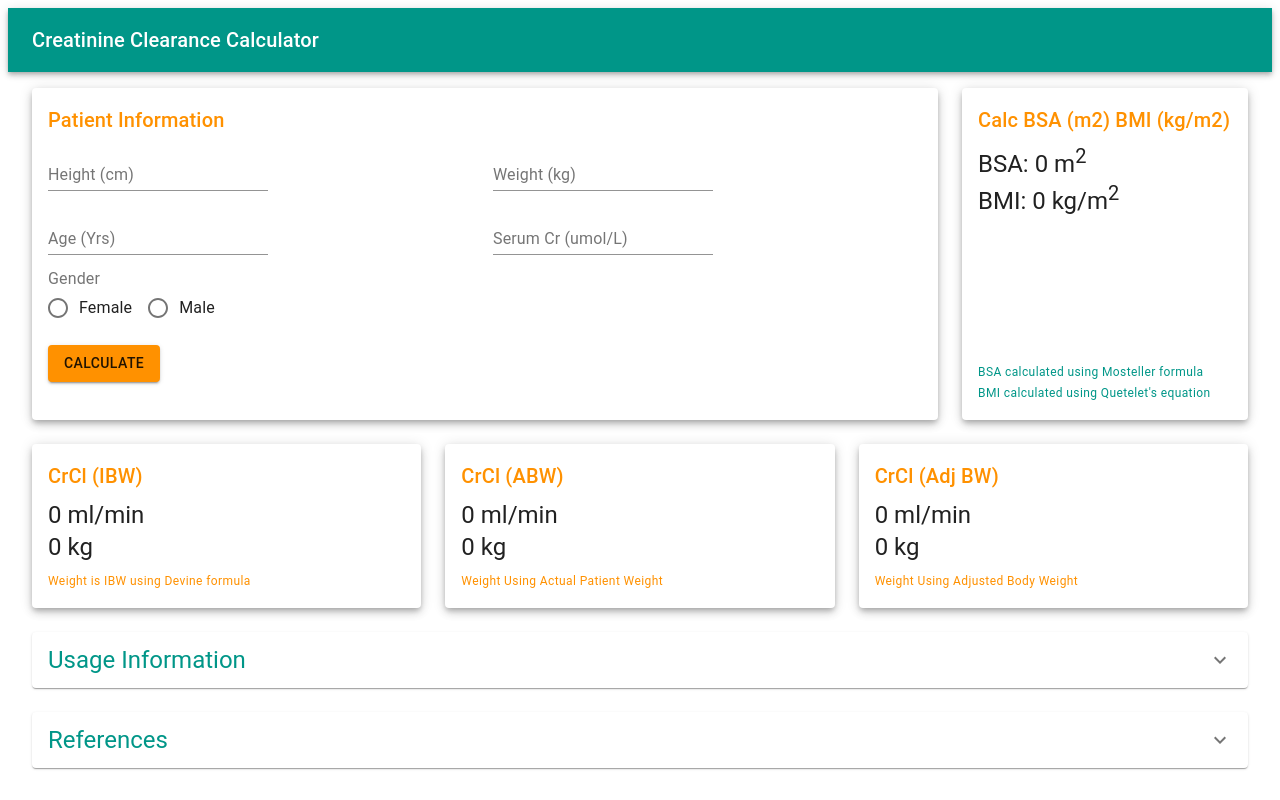
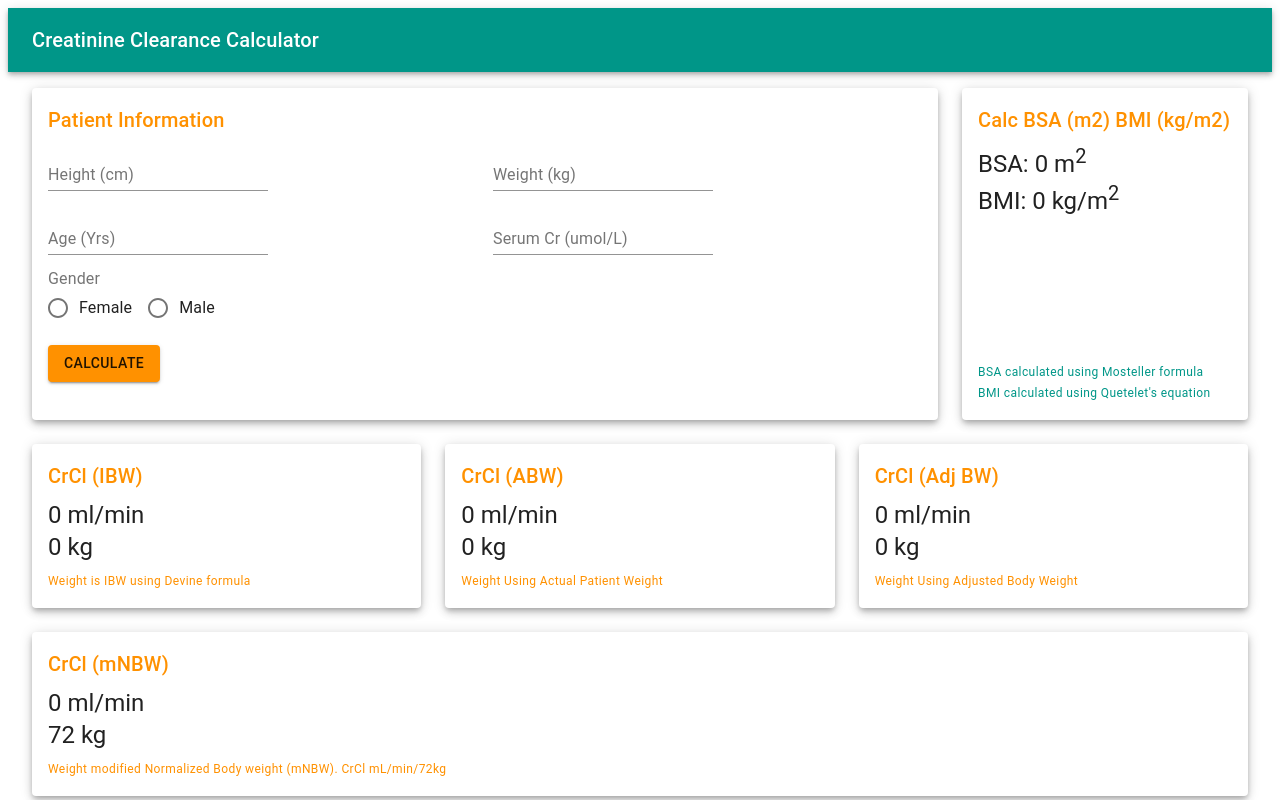
Before and after one commit to cricard7/CrClCalc, a React (Create React App) app: page / in a window 1280 px wide. Shown: the top 800 px of the page. Built offline with nearby package versions, Linux system fonts and the light colour scheme.

Commit message:
add mNBWCrCl

```diff
--- a/src/App.js
+++ b/src/App.js
@@ -28,6 +28,7 @@ import {
   calcCrClABW,
   calcAdjBW,
   calcAdjCrCl,
+  calcmNBWCrCl
 } from "./calculations.js";
 
 const useStyles = makeStyles((theme) => ({
@@ -78,6 +79,7 @@ const App = () => {
   const [adjBW, setadjBW] = useState(0)
   const [adjCrCl, setadjCrCl] = useState(0)
   const [ABW, setABW] = useState(0)
+  const [mNBWCrCl, setmNBWCrCl] = useState(0)
 
   //flags for toggling background color on CrCl Cards
   const [useIBW, setuseIBW] = useState(false)
@@ -136,6 +138,10 @@ const App = () => {
     setadjBW(tempAdjBW)
     //if ABW >= 30% IBW then calculate Adjusted CrCl ml/min
     setadjCrCl(tempAdjCrCl)
+
+    //calculate mNBWCrCl
+    setmNBWCrCl(calcmNBWCrCl({Scr: data.Scr, PtAge: data.PtAge, Gender: data.Gender}))
+
   };
 
   return (
@@ -189,6 +195,15 @@ const App = () => {
               </Paper>
             </Grid>
             <Grid item xs={12}>
+              <Paper elevation={5} className={classNames(classes.crclcardStyle)}>
+              <CrClCard
+                title="CrCl (mNBW)"
+                CrCl={mNBWCrCl}
+                BW={"72"}
+                WtText={'Weight modified Normalized Body weight (mNBW). CrCl mL/min/72kg'} />
+              </Paper>
+            </Grid>
+            <Grid item xs={12}>
                 <Usage/>
             </Grid>
             <Grid item xs={12}>
--- a/src/calculations.js
+++ b/src/calculations.js
@@ -1,4 +1,21 @@
 import { parse } from "mathjs";
+
+
+const calcmNBWCrCl = ({Scr, PtAge, Gender}) => {
+// modified Normalized body weight CrCl calculation
+//Recalibrated formulary for isotope dilution mass spectrometry (IDMS) method
+  var N;
+  if (Gender === "female") {
+    N = 0.85;
+  }
+  if (Gender === "male") {
+    N = 1;
+  }
+const mNBWCrCl = parse("(((140 - age) * 88.4) / Scr) * N")
+  console.log("nMBWCrCl: " +mNBWCrCl.evaluate({age: PtAge, Scr: Scr}))
+return mNBWCrCl.evaluate({age: PtAge, Scr: Scr, N: N}).toFixed(2)
+
+}
 
 const calcBSA = ({ PtHeight, PtWeight }) => {
   //ht in cm, wt in kg
@@ -94,5 +111,6 @@ export {
   calcCrClIBW,
   calcCrClABW,
   calcAdjBW,
-  calcAdjCrCl
+  calcAdjCrCl,
+  calcmNBWCrCl
 };
```
